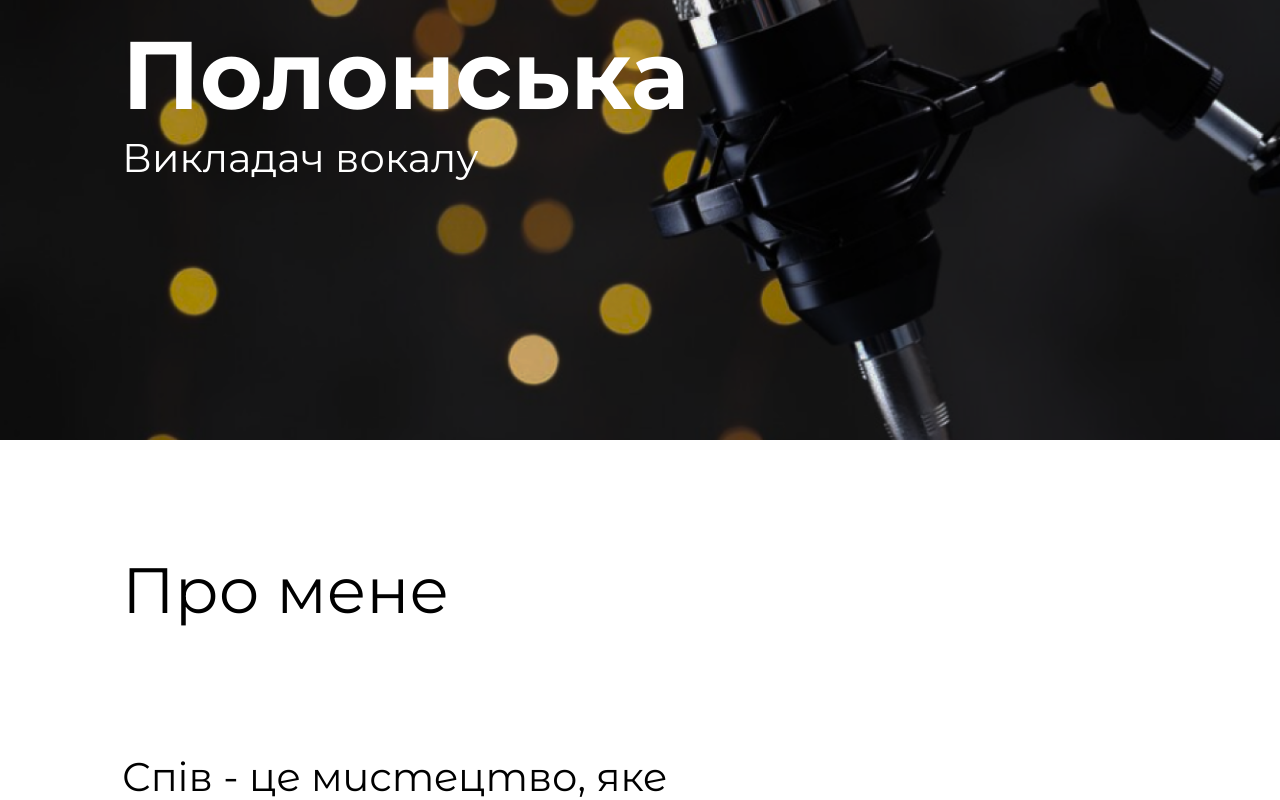
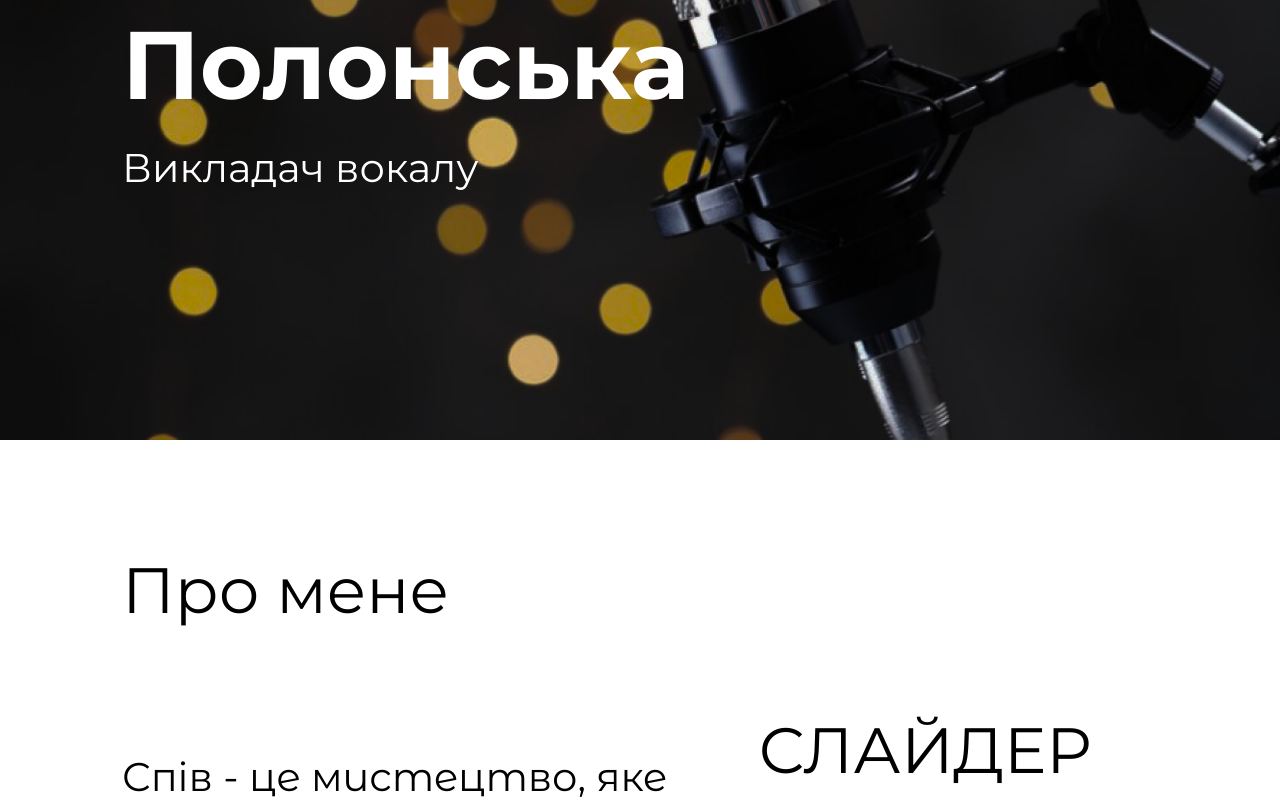
Before and after one commit to DenisTolmachev/vocal_teacher, a Next.js app: page / in a window 1280 px wide. Shown: the part 360-1160 px from the top of the page. Built offline with nearby package versions, Linux system fonts and the light colour scheme.

Commit message:
added second font and About page description

```diff
--- a/src/app/fonts.js
+++ /dev/null
@@ -1,10 +0,0 @@
-import { Montserrat, Montserrat_Alternates } from "next/font/google";
-
-export const montserrat = Montserrat({
-  subsets: ["cyrillic"],
-});
-
-export const montsAlt = Montserrat_Alternates({
-  subsets: ["cyrillic"],
-  weight: ["100", "200", "300", "400", "500", "600", "700", "800", "900"],
-});
--- a/src/app/layout.js
+++ b/src/app/layout.js
@@ -1,7 +1,18 @@
-import { montserrat } from "./fonts";
+import { Montserrat, Montserrat_Alternates } from "next/font/google";
 import "./globals.scss";
 import Header from "@/components/header/Header";
 import Footer from "@/components/footer/Footer";
+
+const montserrat = Montserrat({
+  subsets: ["cyrillic"],
+  variable: "--font-monts",
+});
+
+const montsAlt = Montserrat_Alternates({
+  subsets: ["cyrillic"],
+  variable: "--font-montsAlt",
+  weight: ["100", "200", "300", "400", "500", "600", "700", "800", "900"],
+});
 
 export const metadata = {
   title: "Vocal Teacher",
@@ -11,7 +22,7 @@ export const metadata = {
 export default function RootLayout({ children }) {
   return (
     <html lang="ua">
-      <body className={montserrat.className}>
+      <body className={`${montserrat.variable} ${montsAlt.variable}`}>
         <Header />
         {children}
         <Footer />
--- a/src/sections/About/About.jsx
+++ b/src/sections/About/About.jsx
@@ -1,4 +1,3 @@
-import { montsAlt } from "@/app/fonts";
 import styles from "./About.module.scss";
 
 const About = () => {
@@ -6,12 +5,14 @@ const About = () => {
     <section className={styles.container}>
       <div className={styles.aboutWrapper}>
         <h2>Про мене</h2>
-        <p className={montsAlt.className}>
+        <p>
           Спів - це мистецтво, яке народжується в серці і звучить красою в
           кожній ноті.
         </p>
       </div>
-      <div className={styles.sliderWrapper}></div>
+      <div className={styles.sliderWrapper}>
+        <p>СЛАЙДЕР</p>
+      </div>
     </section>
   );
 };
--- a/src/sections/About/About.module.scss
+++ b/src/sections/About/About.module.scss
@@ -9,7 +9,8 @@
   flex-direction: column;
 
   & h2 {
-    color: #000;
+    color: var(--secondary_color);
+    font-family: var(--font-monts);
     font-size: 64px;
     font-style: normal;
     font-weight: 400;
@@ -17,7 +18,8 @@
   }
 
   & p {
-    color: #000;
+    color: var(--secondary_color);
+    font-family: var(--font-montsAlt);
     font-size: 40px;
     font-style: normal;
     font-weight: 400;
@@ -27,5 +29,17 @@
 }
 
 .sliderWrapper {
-  display: flex;
-}
+    display: flex;
+    justify-content: center;
+    align-items: center;
+    width: 45%;
+
+    & p {
+        color: var(--secondary_color);
+    font-family: var(--font-monts);
+    font-size: 64px;
+    font-style: normal;
+    font-weight: 400;
+    line-height: normal;
+    }
+  }
--- a/src/sections/Hero/Hero.module.scss
+++ b/src/sections/Hero/Hero.module.scss
@@ -16,6 +16,7 @@
 
   & h1 {
     color: var(--primary_color);
+    font-family: var(--font-monts);
     font-size: 96px;
     font-style: normal;
     font-weight: 700;
@@ -23,10 +24,12 @@
   }
 
   & p {
-    color: #fff;
+    color: var(--primary_color);
+    font-family: var(--font-monts);
     font-size: 40px;
     font-style: normal;
     font-weight: 400;
     line-height: normal;
+    margin-top: 20px;
   }
 }
```
